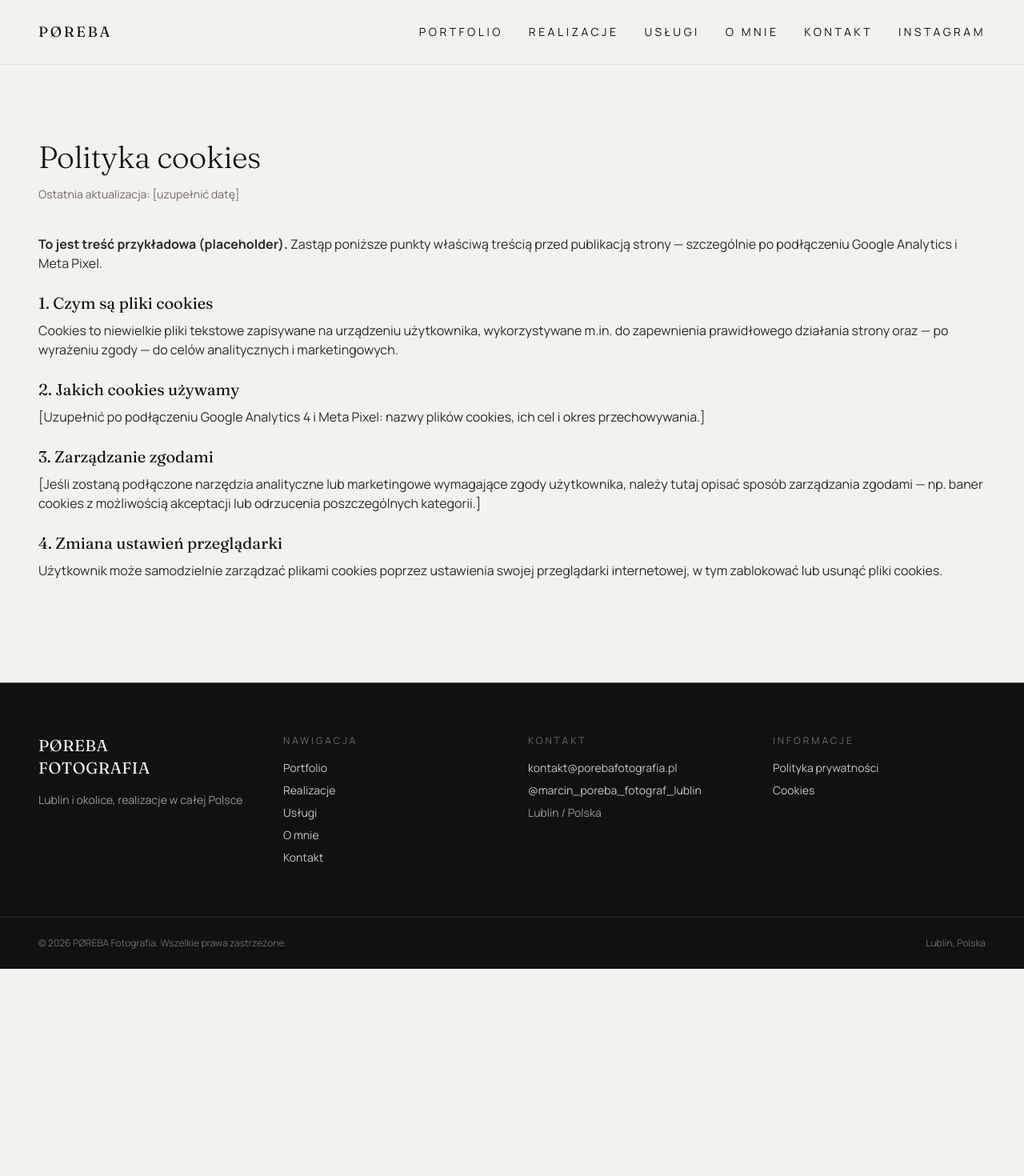
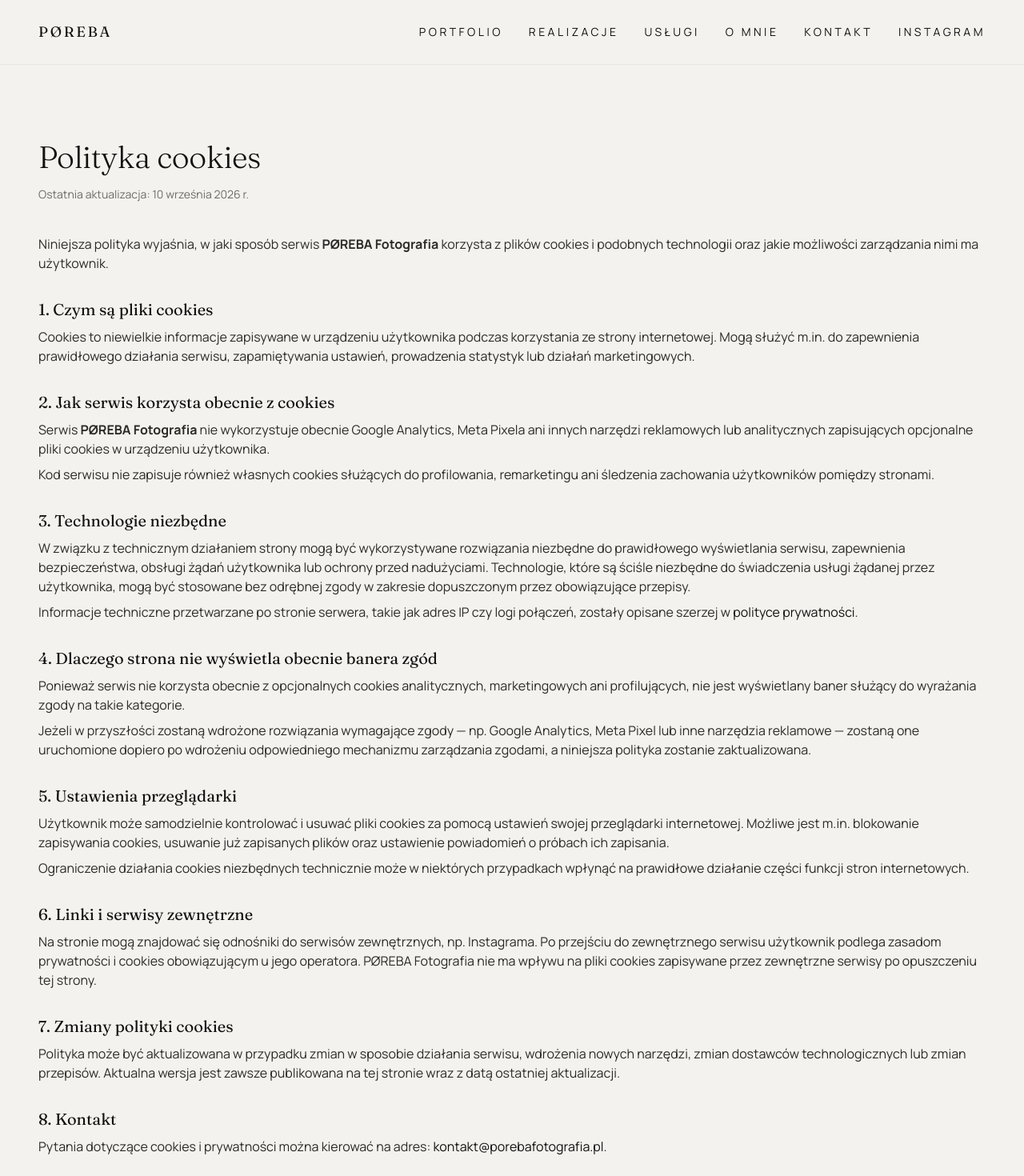
Before and after one commit to marcin-por95/POREBA-SITE, a Next.js app: page /cookies in a window 1280 px wide. Shown: the top 1470 px of the page at 80% size. Before the commit the page ends 1211 px from the top, so only its background shows below. Built offline with nearby package versions, Linux system fonts and the light colour scheme; no server answers.

Commit message:
Legal: aktualna polityka cookies
Zastąp placeholder polityki cookies treścią zgodną z aktualnym działaniem serwisu: bez GA4, Meta Pixela i opcjonalnego trackingu, z opisem technologii niezbędnych i przyszłego mechanizmu zgód.

```diff
--- a/app/cookies/page.tsx
+++ b/app/cookies/page.tsx
@@ -1,10 +1,13 @@
 import type { Metadata } from "next";
+import Link from "next/link";
 import Container from "@/components/ui/Container";
+import { site } from "@/data/site";
 import { buildMetadata } from "@/lib/metadata";
 
 export const metadata: Metadata = buildMetadata({
-  title: "Cookies",
-  description: "Informacje o wykorzystaniu plików cookies w serwisie Pøreba Fotografia.",
+  title: "Polityka cookies",
+  description:
+    "Polityka cookies serwisu PØREBA Fotografia — informacje o plikach cookies, technologiach niezbędnych i zarządzaniu ustawieniami przeglądarki.",
   path: "/cookies",
 });
 
@@ -13,46 +16,113 @@ export default function CookiesPage() {
     <div className="pb-24 pt-36 sm:pb-32 sm:pt-44">
       <Container className="max-w-3xl">
         <h1 className="text-display-3 font-light">Polityka cookies</h1>
-        <p className="mt-4 text-sm text-stone">Ostatnia aktualizacja: [uzupełnić datę]</p>
+        <p className="mt-4 text-sm text-stone">Ostatnia aktualizacja: 10 września 2026 r.</p>
 
-        <div className="mt-10 flex flex-col gap-6 text-graphite">
+        <div className="mt-10 flex flex-col gap-8 text-graphite">
           <p>
-            <strong>To jest treść przykładowa (placeholder).</strong> Zastąp poniższe punkty właściwą
-            treścią przed publikacją strony — szczególnie po podłączeniu Google Analytics i Meta
-            Pixel.
+            Niniejsza polityka wyjaśnia, w jaki sposób serwis <strong>{site.name}</strong> korzysta z
+            plików cookies i podobnych technologii oraz jakie możliwości zarządzania nimi ma
+            użytkownik.
           </p>
 
           <section>
             <h2 className="font-serif text-xl text-ink">1. Czym są pliki cookies</h2>
             <p className="mt-2">
-              Cookies to niewielkie pliki tekstowe zapisywane na urządzeniu użytkownika, wykorzystywane
-              m.in. do zapewnienia prawidłowego działania strony oraz — po wyrażeniu zgody — do celów
-              analitycznych i marketingowych.
+              Cookies to niewielkie informacje zapisywane w urządzeniu użytkownika podczas
+              korzystania ze strony internetowej. Mogą służyć m.in. do zapewnienia prawidłowego
+              działania serwisu, zapamiętywania ustawień, prowadzenia statystyk lub działań
+              marketingowych.
             </p>
           </section>
 
           <section>
-            <h2 className="font-serif text-xl text-ink">2. Jakich cookies używamy</h2>
+            <h2 className="font-serif text-xl text-ink">2. Jak serwis korzysta obecnie z cookies</h2>
             <p className="mt-2">
-              [Uzupełnić po podłączeniu Google Analytics 4 i Meta Pixel: nazwy plików cookies, ich cel
-              i okres przechowywania.]
+              Serwis <strong>{site.name}</strong> nie wykorzystuje obecnie Google Analytics, Meta
+              Pixela ani innych narzędzi reklamowych lub analitycznych zapisujących opcjonalne pliki
+              cookies w urządzeniu użytkownika.
+            </p>
+            <p className="mt-2">
+              Kod serwisu nie zapisuje również własnych cookies służących do profilowania,
+              remarketingu ani śledzenia zachowania użytkowników pomiędzy stronami.
             </p>
           </section>
 
           <section>
-            <h2 className="font-serif text-xl text-ink">3. Zarządzanie zgodami</h2>
+            <h2 className="font-serif text-xl text-ink">3. Technologie niezbędne</h2>
             <p className="mt-2">
-              [Jeśli zostaną podłączone narzędzia analityczne lub marketingowe wymagające zgody
-              użytkownika, należy tutaj opisać sposób zarządzania zgodami — np. baner cookies
-              z możliwością akceptacji lub odrzucenia poszczególnych kategorii.]
+              W związku z technicznym działaniem strony mogą być wykorzystywane rozwiązania
+              niezbędne do prawidłowego wyświetlania serwisu, zapewnienia bezpieczeństwa,
+              obsługi żądań użytkownika lub ochrony przed nadużyciami. Technologie, które są
+              ściśle niezbędne do świadczenia usługi żądanej przez użytkownika, mogą być stosowane
+              bez odrębnej zgody w zakresie dopuszczonym przez obowiązujące przepisy.
+            </p>
+            <p className="mt-2">
+              Informacje techniczne przetwarzane po stronie serwera, takie jak adres IP czy logi
+              połączeń, zostały opisane szerzej w{" "}
+              <Link href="/polityka-prywatnosci" className="link-underline text-ink">
+                polityce prywatności
+              </Link>
+              .
             </p>
           </section>
 
           <section>
-            <h2 className="font-serif text-xl text-ink">4. Zmiana ustawień przeglądarki</h2>
+            <h2 className="font-serif text-xl text-ink">4. Dlaczego strona nie wyświetla obecnie banera zgód</h2>
             <p className="mt-2">
-              Użytkownik może samodzielnie zarządzać plikami cookies poprzez ustawienia swojej
-              przeglądarki internetowej, w tym zablokować lub usunąć pliki cookies.
+              Ponieważ serwis nie korzysta obecnie z opcjonalnych cookies analitycznych,
+              marketingowych ani profilujących, nie jest wyświetlany baner służący do wyrażania zgody
+              na takie kategorie.
+            </p>
+            <p className="mt-2">
+              Jeżeli w przyszłości zostaną wdrożone rozwiązania wymagające zgody — np. Google
+              Analytics, Meta Pixel lub inne narzędzia reklamowe — zostaną one uruchomione dopiero
+              po wdrożeniu odpowiedniego mechanizmu zarządzania zgodami, a niniejsza polityka zostanie
+              zaktualizowana.
+            </p>
+          </section>
+
+          <section>
+            <h2 className="font-serif text-xl text-ink">5. Ustawienia przeglądarki</h2>
+            <p className="mt-2">
+              Użytkownik może samodzielnie kontrolować i usuwać pliki cookies za pomocą ustawień
+              swojej przeglądarki internetowej. Możliwe jest m.in. blokowanie zapisywania cookies,
+              usuwanie już zapisanych plików oraz ustawienie powiadomień o próbach ich zapisania.
+            </p>
+            <p className="mt-2">
+              Ograniczenie działania cookies niezbędnych technicznie może w niektórych przypadkach
+              wpłynąć na prawidłowe działanie części funkcji stron internetowych.
+            </p>
+          </section>
+
+          <section>
+            <h2 className="font-serif text-xl text-ink">6. Linki i serwisy zewnętrzne</h2>
+            <p className="mt-2">
+              Na stronie mogą znajdować się odnośniki do serwisów zewnętrznych, np. Instagrama.
+              Po przejściu do zewnętrznego serwisu użytkownik podlega zasadom prywatności i cookies
+              obowiązującym u jego operatora. {site.name} nie ma wpływu na pliki cookies zapisywane
+              przez zewnętrzne serwisy po opuszczeniu tej strony.
+            </p>
+          </section>
+
+          <section>
+            <h2 className="font-serif text-xl text-ink">7. Zmiany polityki cookies</h2>
+            <p className="mt-2">
+              Polityka może być aktualizowana w przypadku zmian w sposobie działania serwisu,
+              wdrożenia nowych narzędzi, zmian dostawców technologicznych lub zmian przepisów.
+              Aktualna wersja jest zawsze publikowana na tej stronie wraz z datą ostatniej
+              aktualizacji.
+            </p>
+          </section>
+
+          <section>
+            <h2 className="font-serif text-xl text-ink">8. Kontakt</h2>
+            <p className="mt-2">
+              Pytania dotyczące cookies i prywatności można kierować na adres:{" "}
+              <a href={`mailto:${site.contact.email}`} className="link-underline text-ink">
+                {site.contact.email}
+              </a>
+              .
             </p>
           </section>
         </div>
```
